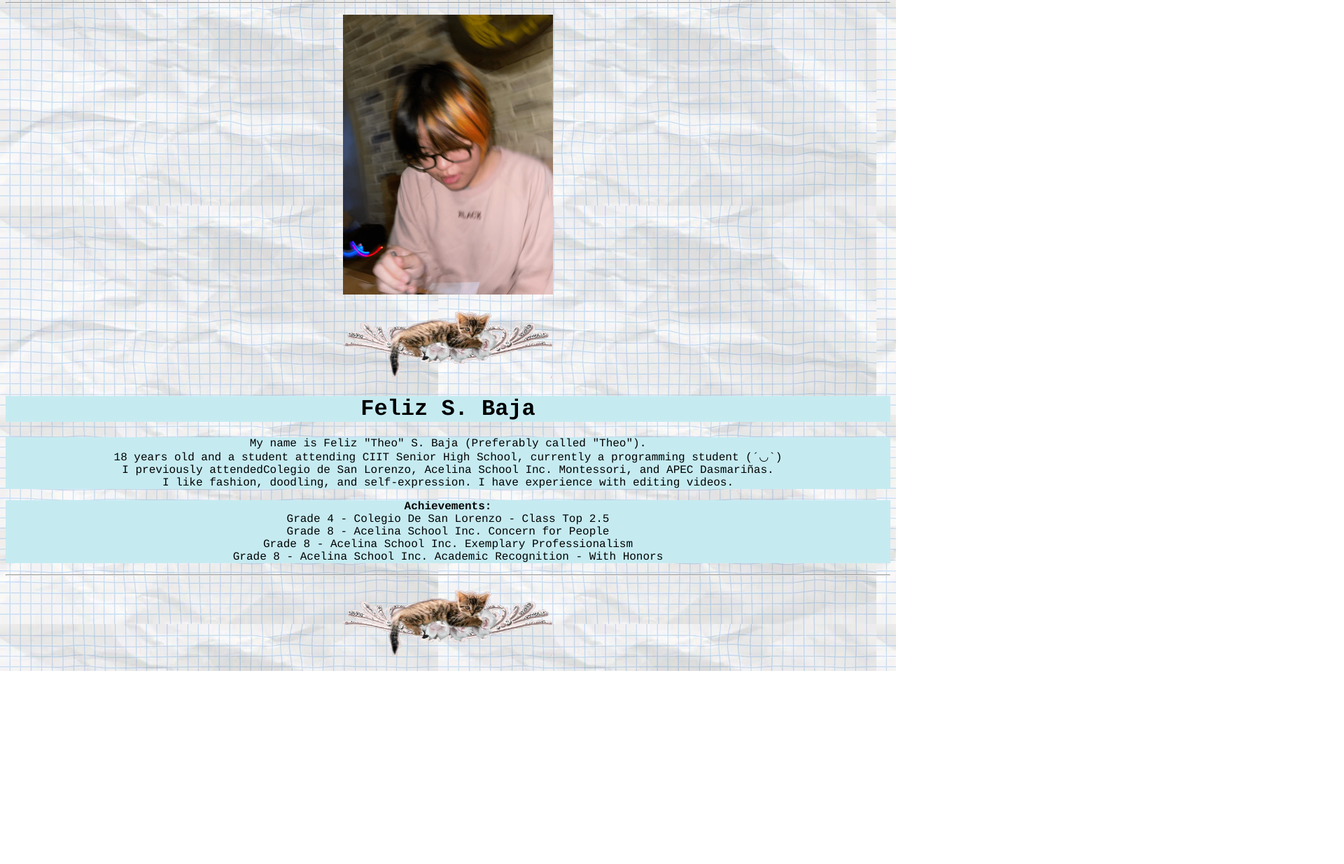
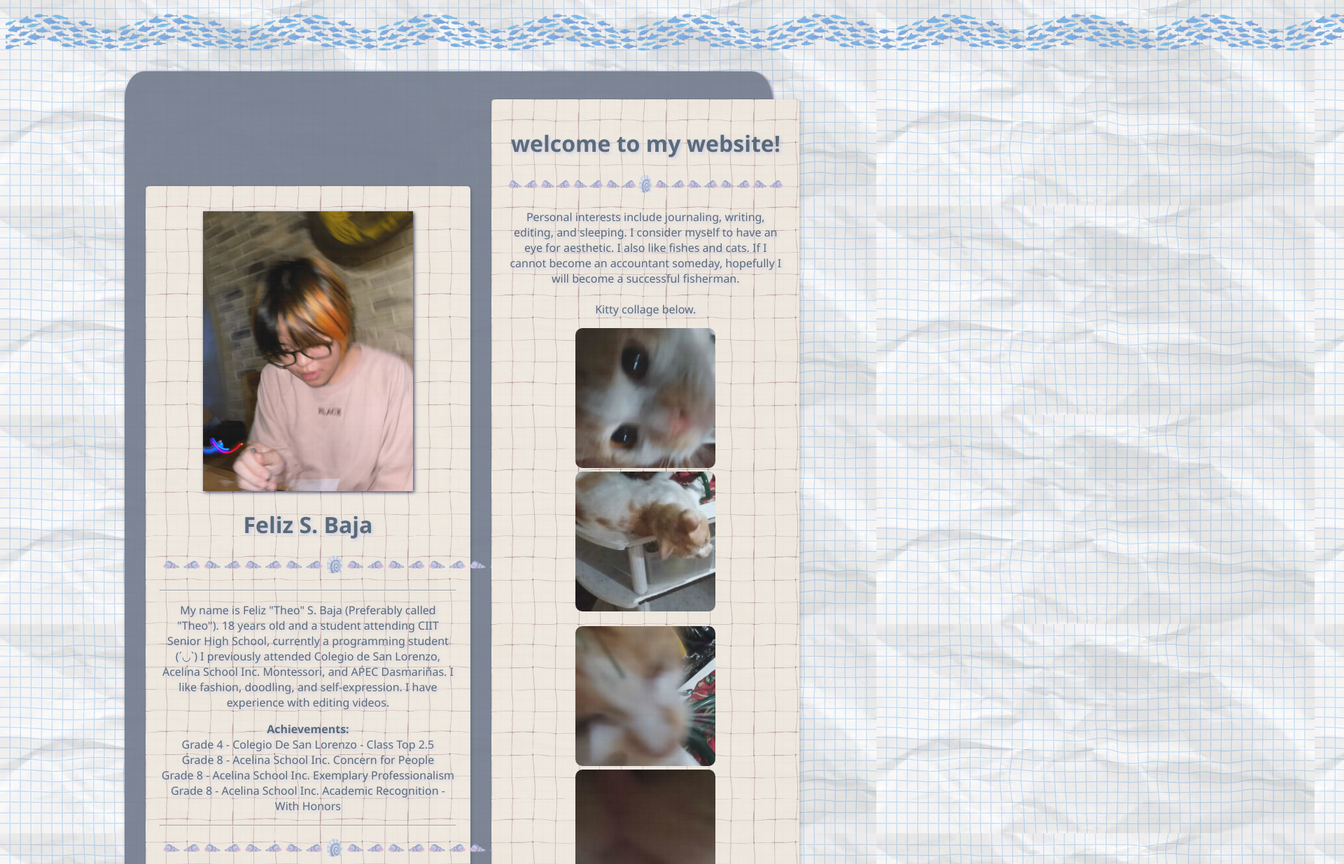
Before and after one commit to 6penc3/hshshshshshshshs, a plain HTML site: page index.html in a window 1280 px wide. Shown: the part 5-1240 px from the top of the page at 70% size, 1920 px wide, since content can reach past the window. Before the commit the page ends 964 px from the top, so only its background shows below. Drawn offline with Linux system fonts and the light colour scheme.

Commit message:
Add files via upload

```diff
--- a/index.html
+++ b/index.html
@@ -5,46 +5,124 @@
     <meta name="viewport" content="width=device-width, initial-scale=1.0">
     <title>Document</title>
     <style>
+
+
         h1 {
           text-align: center;
+          font-family: 'Segoe UI', Tahoma, Geneva, Verdana, sans-serif;
+          color:rgb(76, 94, 110);
+          text-shadow: 2px 2px 5px rgb(198, 199, 231);
         }
 
         h2 {
           text-align: center;
+          font-family: 'Segoe UI', Tahoma, Geneva, Verdana, sans-serif;
+          color:rgb(76, 94, 110);
+          text-shadow: 2px 2px 5px rgb(198, 199, 231);
         }
 
         h3 {
           text-align: center;
+          font-family: 'Segoe UI', Tahoma, Geneva, Verdana, sans-serif;
+          color:rgb(76, 94, 110);
+          text-shadow: 2px 2px 5px rgb(198, 199, 231);
+
+        }
+
+        p {
+          text-align: center;
+          font-family: 'Segoe UI', Tahoma, Geneva, Verdana, sans-serif;
+          color:rgb(76, 94, 110);
+          text-shadow: 2px 2px 5px rgb(198, 199, 231);
         }
 
         body {
           background-image: url('paper.png');
         }
 
+
+        .container {
+        width: 70%;
+        margin: 0 auto;
+        padding: 20px;
+        background-color: rgb(114, 123, 140);
+        text-align: center;
+        border-radius: 3%;
+        box-shadow: 2px 2px 5px rgb(62, 63, 103);
+        display: flex;
+        justify-content: space-between;
+        align-items: center;
+        opacity: 0.9;
+        }
+
+        div.transbox {
+         margin: 30px;
+        background-color: #ffffff;
+        border: 1px solid black;
+        opacity: 0.6;
+        }
+
+        .left, .right {
+       width: 48%;
+       padding: 20px;
+       box-shadow: 2px 2px 5px rgba(0, 0, 0, 0.2);
+       margin: 10px;
+        }
+
+        .left {
+        text-align: left;
+        background-image: url('containergrid_hidamari.png');
+        background-repeat: repeat;
+        background-size: 500px;
+        background-color: rgb(238, 233, 217);
+        border-radius: 5px;
+        }
+
+        .right {
+        text-align: right;
+        background-image: url('containergrid_hidamari.png');
+        background-repeat: repeat;
+        background-size: 500px;
+        border-radius: 5px;
+        align-items: center;
+        margin: 20px;
+
+        }
+
+
         </style>
+
+
+
 </head>
 <body>
 
-<hr>
 <p align="center">
-<img src="meow.png" alt="HTML5 Icon" style="width:300px;height:400px;" class="center">
+  <img src="fishborderblue.png" alt="HTML5 Icon" style="width:2000px;height:70px;" class="center">
+</p>
+<div class="container">
+
+  <div class="left">
+
+<p align="center">
+<img src="meow.png" alt="HTML5 Icon" style="width:300px;height:400px; box-shadow: 2px 2px 5px rgb(62, 63, 103);" class="center">
 </p>
 
+<h1> Feliz S. Baja </h1>
+
 <p align="center">
-  <img src="kitty border.gif" alt="HTML5 Icon" style="width:300px;height:100px;" class="center">
+  <img src="water border.png" alt="HTML5 Icon" style="width:500px;height:30px;" class="center">
 </p>
 
-<h1 style="background-color:#c5ebf1; font-family:courier;">Feliz S. Baja</h1>
-
-<p align="center", style="background-color:#c5ebf1; font-family:courier;" >
-    My name is Feliz "Theo" S. Baja (Preferably called "Theo").<br>
-    18 years old and a student attending CIIT Senior High School, currently a programming student (´◡`)<br>
-    I previously  attendedColegio de San Lorenzo, Acelina School Inc. Montessori, and APEC Dasmariñas.<br>
+<hr>
+<p>
+    My name is Feliz "Theo" S. Baja (Preferably called "Theo").
+    18 years old and a student attending CIIT Senior High School, currently a programming student (´◡`)
+    I previously  attended Colegio de San Lorenzo, Acelina School Inc. Montessori, and APEC Dasmariñas.
     I like fashion, doodling, and self-expression. I have experience with editing videos.
 </p>
 
-
-<p align="center", style="background-color:#c5ebf1; font-family:courier;">
+<p>
     <b>Achievements:</b><br>
     Grade 4 - Colegio De San Lorenzo - Class Top 2.5<br>
     Grade 8 - Acelina School Inc. Concern for People<br>
@@ -54,8 +132,38 @@
 <hr>
 
 <p align="center">
-  <img src="kitty border.gif" alt="HTML5 Icon" style="width:300px;height:100px;" class="center">
+  <img src="water border.png" alt="HTML5 Icon" style="width:500px;height:30px;" class="center">
 </p>
+</div>
+
+<div class="right">
+
+  <h1> welcome to my website!</h1>
+
+
+  <p align="center">
+    <img src="water border.png" alt="HTML5 Icon" style="width:400px;height:30px;" class="center">
+  </p>
+
+  <p align="center">
+    Personal interests include journaling, writing, editing, and sleeping. I consider myself to have an eye for aesthetic. I also like fishes and cats. If I cannot become an accountant someday, hopefully I will become a successful fisherman.<br> <br>
+    Kitty collage below.
+  </p>
+
+  <p align="center">
+    <img src="koy1.png" alt="HTML5 Icon" style="width:200px;height:200px; border-radius:10px;" class="center">
+    <img src="koy2.png" alt="HTML5 Icon" style="width:200px;height:200px; border-radius:10px;" class="center">
+
+  </p>
+
+  <p align="center">
+    <img src="koy3.png" alt="HTML5 Icon" style="width:200px;height:200px; border-radius:10px;" class="center">
+    <img src="koy4.png" alt="HTML5 Icon" style="width:200px;height:200px; border-radius:10px;" class="center">
+  </p>
+
+  <p align="center">
+    <img src="water border.png" alt="HTML5 Icon" style="width:400px;height:30px;" class="center">
+  </p>
 
 </body>
 </html>
```
Also changed, not shown: containergrid_hidamari.png (added), fish border.png (added), fishborderblue.png (added), koy1.png (added), koy2.png (added), koy3.png (added), koy4.png (added), koy5.png (added), water border.png (added).
